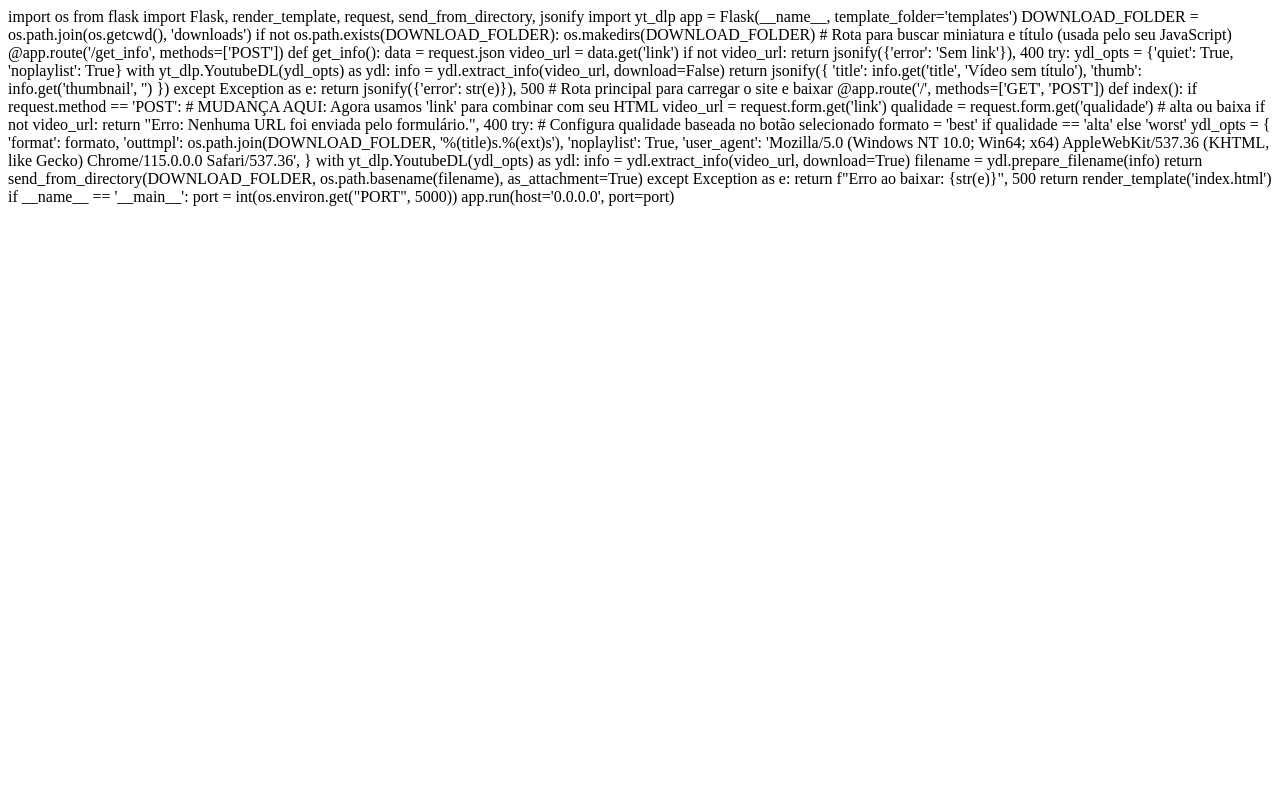
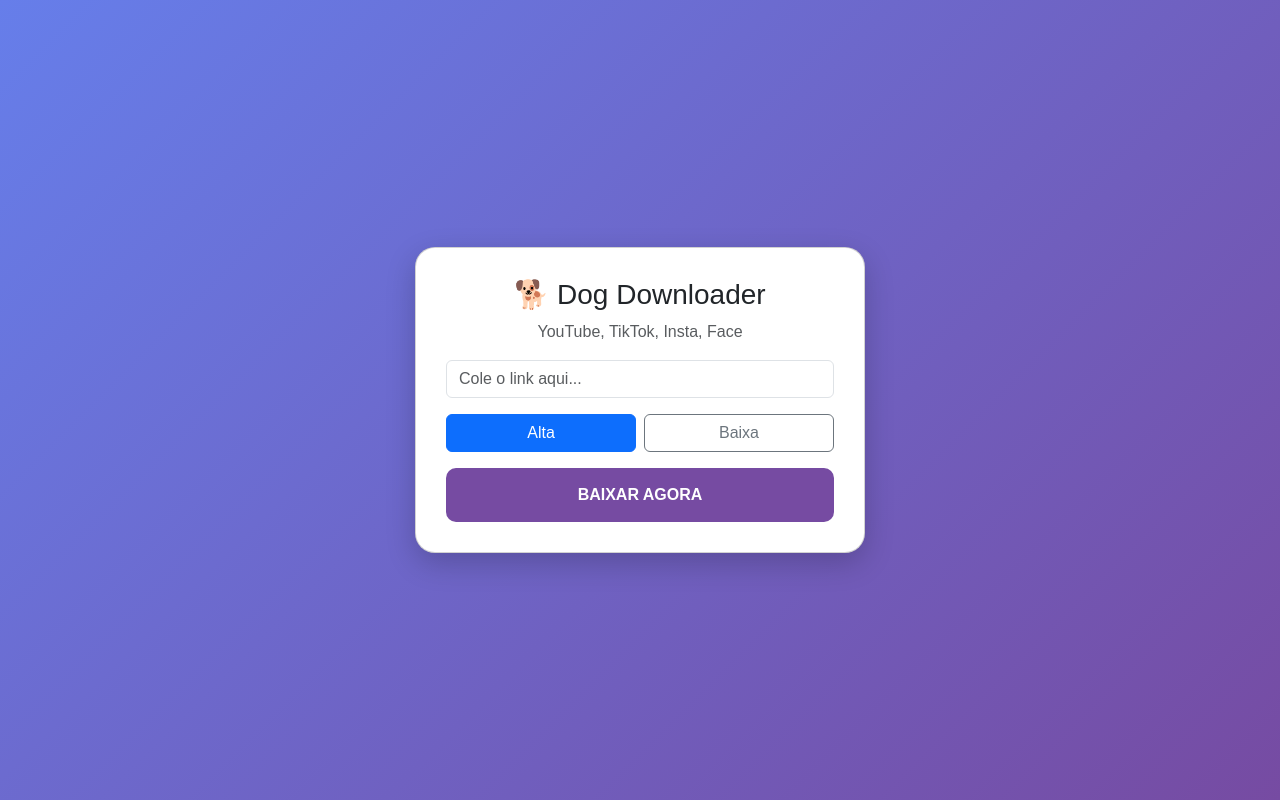
Before and after one commit to GhostPenguin-cpu/meu-downloader, a Flask app: page / in a window 1280 px wide. Run offline with Flask 3, Linux system fonts and the light colour scheme.

Commit message:
Remove Flask app code and add HTML template

```diff
--- a/templates/index.html
+++ b/templates/index.html
@@ -1,64 +1,60 @@
-import os
-from flask import Flask, render_template, request, send_from_directory, jsonify
-import yt_dlp
+<!DOCTYPE html>
+<html lang="pt-br">
+<head>
+    <meta charset="UTF-8">
+    <meta name="viewport" content="width=device-width, initial-scale=1.0">
+    <title>Downloader Pro 🐕</title>
+    <link rel="icon" type="image/png" href="https://img.icons8.com/ios-filled/50/764ba2/dog.png">
+    <link href="https://cdn.jsdelivr.net/npm/bootstrap@5.3.0/dist/css/bootstrap.min.css" rel="stylesheet">
+    <style>
+        body { background: linear-gradient(135deg, #667eea 0%, #764ba2 100%); min-height: 100vh; display: flex; align-items: center; justify-content: center; font-family: sans-serif; padding: 20px; }
+        .card { background: white; border-radius: 20px; padding: 30px; box-shadow: 0 10px 30px rgba(0,0,0,0.2); width: 100%; max-width: 450px; text-align: center; }
+        #preview { display: none; margin-bottom: 15px; }
+        img { width: 100%; border-radius: 10px; }
+        .btn-download { background: #764ba2; color: white; border: none; padding: 15px; width: 100%; border-radius: 10px; font-weight: bold; }
+    </style>
+</head>
+<body>
+    <div class="card">
+        <h3>🐕 Dog Downloader</h3>
+        <p class="text-muted">YouTube, TikTok, Insta, Face</p>
 
-app = Flask(__name__, template_folder='templates')
+        <div id="preview">
+            <img id="thumb" src="">
+            <p id="title" class="small fw-bold mt-2"></p>
+        </div>
 
-DOWNLOAD_FOLDER = os.path.join(os.getcwd(), 'downloads')
-if not os.path.exists(DOWNLOAD_FOLDER):
-    os.makedirs(DOWNLOAD_FOLDER)
+        <form method="POST" action="/">
+            <input type="url" name="link_video" id="link" class="form-control mb-3" placeholder="Cole o link aqui..." oninput="buscar()" required>
 
-# Rota para buscar miniatura e título (usada pelo seu JavaScript)
-@app.route('/get_info', methods=['POST'])
-def get_info():
-    data = request.json
-    video_url = data.get('link')
-    if not video_url:
-        return jsonify({'error': 'Sem link'}), 400
+            <div class="d-flex gap-2 mb-3">
+                <input type="radio" class="btn-check" name="qualidade" id="alta" value="alta" checked>
+                <label class="btn btn-outline-primary w-50" for="alta">Alta</label>
+                <input type="radio" class="btn-check" name="qualidade" id="baixa" value="baixa">
+                <label class="btn btn-outline-secondary w-50" for="baixa">Baixa</label>
+            </div>
 
-    try:
-        ydl_opts = {'quiet': True, 'noplaylist': True}
-        with yt_dlp.YoutubeDL(ydl_opts) as ydl:
-            info = ydl.extract_info(video_url, download=False)
-            return jsonify({
-                'title': info.get('title', 'Vídeo sem título'),
-                'thumb': info.get('thumbnail', '')
-            })
-    except Exception as e:
-        return jsonify({'error': str(e)}), 500
+            <button type="submit" class="btn-download">BAIXAR AGORA</button>
+        </form>
+    </div>
 
-# Rota principal para carregar o site e baixar
-@app.route('/', methods=['GET', 'POST'])
-def index():
-    if request.method == 'POST':
-        # MUDANÇA AQUI: Agora usamos 'link' para combinar com seu HTML
-        video_url = request.form.get('link')
-        qualidade = request.form.get('qualidade') # alta ou baixa
-
-        if not video_url:
-            return "Erro: Nenhuma URL foi enviada pelo formulário.", 400
-
-        try:
-            # Configura qualidade baseada no botão selecionado
-            formato = 'best' if qualidade == 'alta' else 'worst'
-
-            ydl_opts = {
-                'format': formato,
-                'outtmpl': os.path.join(DOWNLOAD_FOLDER, '%(title)s.%(ext)s'),
-                'noplaylist': True,
-                'user_agent': 'Mozilla/5.0 (Windows NT 10.0; Win64; x64) AppleWebKit/537.36 (KHTML, like Gecko) Chrome/115.0.0.0 Safari/537.36',
+    <script>
+        async function buscar() {
+            const link = document.getElementById('link').value;
+            if (link.length > 10) {
+                const res = await fetch('/get_info', {
+                    method: 'POST',
+                    headers: {'Content-Type': 'application/json'},
+                    body: JSON.stringify({link_video: link})
+                });
+                const data = await res.json();
+                if (data.thumb) {
+                    document.getElementById('thumb').src = data.thumb;
+                    document.getElementById('title').innerText = data.title;
+                    document.getElementById('preview').style.display = 'block';
+                }
             }
-
-            with yt_dlp.YoutubeDL(ydl_opts) as ydl:
-                info = ydl.extract_info(video_url, download=True)
-                filename = ydl.prepare_filename(info)
-                return send_from_directory(DOWNLOAD_FOLDER, os.path.basename(filename), as_attachment=True)
-
-        except Exception as e:
-            return f"Erro ao baixar: {str(e)}", 500
-
-    return render_template('index.html')
-
-if __name__ == '__main__':
-    port = int(os.environ.get("PORT", 5000))
-    app.run(host='0.0.0.0', port=port)
+        }
+    </script>
+</body>
+</html>
```
